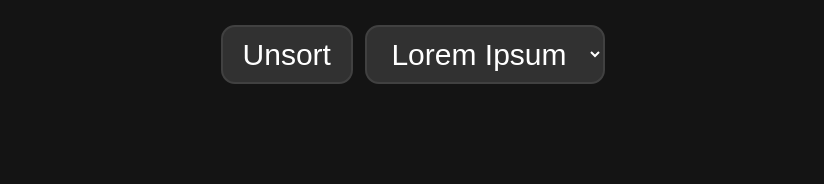
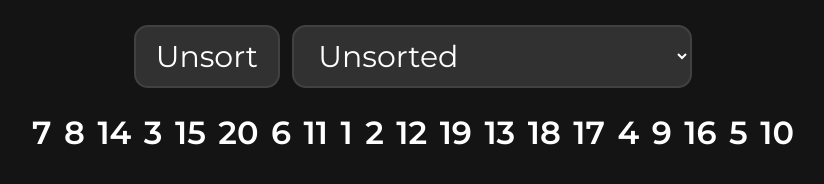
Before and after one commit to CatHatt/Multi-Sorter, a website: page index.html in a window 1280 px wide. Both pictures are taken after a click on the button "Unsort". Shown: the whole page, without its empty margins (227-1051 px from the left). Drawn offline with Linux system fonts and the light colour scheme.

Commit message:
Add Sorting Quicksort and make sort and unsort buttons function

```diff
--- /dev/null
+++ b/app.ts
@@ -0,0 +1 @@
+console.log('test')
--- a/index.html
+++ b/index.html
@@ -5,15 +5,42 @@
         <meta http-equiv='X-UA-Compatible' content='IE=edge'>
         <title>Page Title</title>
         <meta name='viewport' content='width=device-width, initial-scale=1'>
+        <script src='main.js' defer></script>
         <link rel='stylesheet' type='text/css' media='screen' href='styles.css'>
+        <link rel="preconnect" href="https://fonts.googleapis.com">
+        <link rel="preconnect" href="https://fonts.gstatic.com" crossorigin>
+        <link href="https://fonts.googleapis.com/css2?family=Montserrat:wght@400;600&display=swap" rel="stylesheet">
     </head>
     <body>
-        <div class="container">
+        <div class="container" id="menuContainer">
             <button onclick="unsort()">Unsort</button>
-            <select name="" id="sortingMethod">
-                <option value="1">Lorem Ipsum</option>
+            <select id="sortingMethod" onchange="sort()">
+                <option value="unsorted" disabled>Unsorted</option>
+                <option value="0">Number: Descending</option>
+                <option value="1">Number: Ascending</option>
             </select>
         </div>
-        <script src='main.js'></script>
+        <div class="container" id="itemContainer">
+            <div>1</div>
+            <div>2</div>
+            <div>3</div>
+            <div>4</div>
+            <div>5</div>
+            <div>6</div>
+            <div>7</div>
+            <div>8</div>
+            <div>9</div>
+            <div>10</div>
+            <div>11</div>
+            <div>12</div>
+            <div>13</div>
+            <div>14</div>
+            <div>15</div>
+            <div>16</div>
+            <div>17</div>
+            <div>18</div>
+            <div>19</div>
+            <div>20</div>
+        </div>
     </body>
 </html>
--- a/main.js
+++ b/main.js
@@ -1,3 +1,68 @@
+"use strict";
 function unsort() {
+    document.getElementById('sortingMethod').value = 'unsorted'
 
+    const itemContainer = document.getElementById('itemContainer')
+    const children = []
+
+    while (itemContainer.firstElementChild) {
+        children.push(itemContainer.firstElementChild)
+        itemContainer.removeChild(itemContainer.firstElementChild)
+    }
+
+    while (children.length) {
+        itemContainer.appendChild(children.splice(Math.floor(Math.random()*children.length), 1)[0])
+    }
 }
+
+function sort() {
+    const itemContainer = document.getElementById('itemContainer')
+    let children = []
+
+    while (itemContainer.firstElementChild) {
+        children.push(itemContainer.firstElementChild)
+        itemContainer.removeChild(itemContainer.firstElementChild)
+    }
+
+    let method = (item, divider) => {return parseFloat(item.textContent) < parseFloat(divider.textContent)}
+
+    switch (document.getElementById('sortingMethod').value) {
+        case '0':
+            method = (item, divider) => {
+                return parseFloat(item.textContent) > parseFloat(divider.textContent)
+            }
+            break
+        case '1':
+            method = (item, divider) => {
+                return parseFloat(item.textContent) < parseFloat(divider.textContent)
+            }
+            break
+    }
+
+    children = quicksort(children, method)
+
+    while (children.length) {
+        itemContainer.appendChild(children.splice(0, 1)[0])
+    }
+}
+
+function quicksort(array, method) {
+    if (array.length <= 1) return array
+
+    const divider = array.splice(Math.floor(Math.random()*array.length), 1)[0]
+    const oldLeft = []
+    const oldRight = []
+
+    for (const item of array) {
+        if (method(item, divider)) {
+            oldLeft.push(item)
+        } else {
+            oldRight.push(item)
+        }
+    }
+
+    let newLeft = quicksort(oldLeft, method)
+    let newRight = quicksort(oldRight, method)
+
+    return [...newLeft, divider, ...newRight]
+}
--- /dev/null
+++ b/package.json
@@ -0,0 +1,6 @@
+{
+  "dependencies": {
+    "tsc": "^2.0.4",
+    "typescript": "^5.3.3"
+  }
+}
--- a/styles.css
+++ b/styles.css
@@ -9,6 +9,30 @@ button, select {
     color: white;
     border: 2px solid #414141;
     padding: 10px 20px;
+    font-family: 'Montserrat', sans-serif;
+    font-weight: 400;
+    transition: filter 0.1s ease, border 0.1s ease;
+}
+
+button {
+    cursor: pointer;
+}
+
+button::before, select::before {
+    content: attr(data-text);
+    position: absolute;
+    top: 50%;
+    left: 50%;
+    transform: translate(-50%, -50%);
+    z-index: 1;
+}
+
+button:hover, select:hover {
+    filter: brightness(80%)
+}
+
+button:active, select:active {
+    filter: brightness(70%)
 }
 
 .container {
@@ -17,3 +41,14 @@ button, select {
     justify-content: center;
     gap: 12.5px;
 }
+
+#itemContainer > * {
+    color: white;
+    font-family: 'Montserrat', sans-serif;
+    font-weight: 600;
+    font-size: xx-large;
+}
+
+#sortingMethod {
+    width: 400px;
+}
```
Also changed, not shown: 2 other files.
